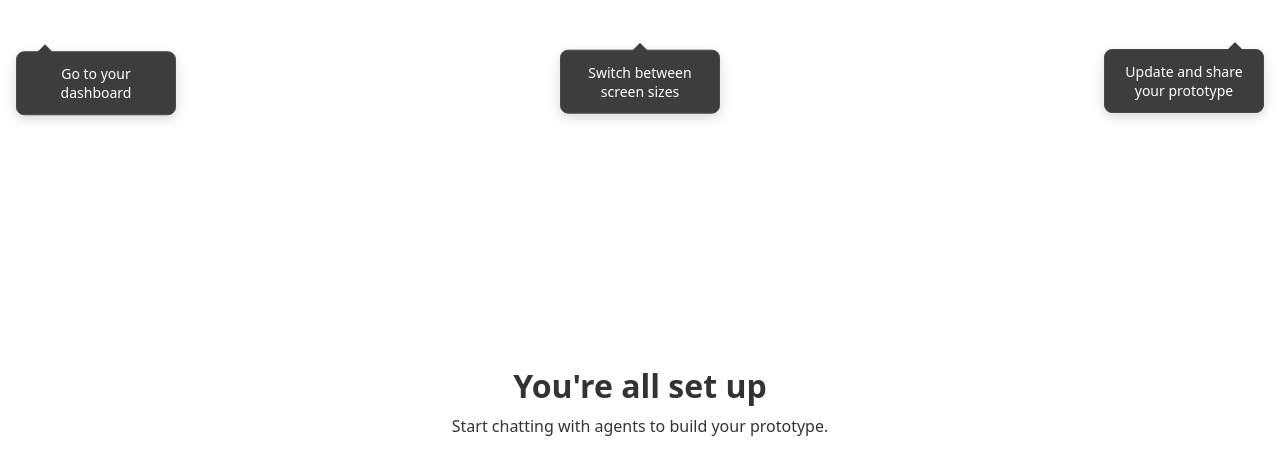
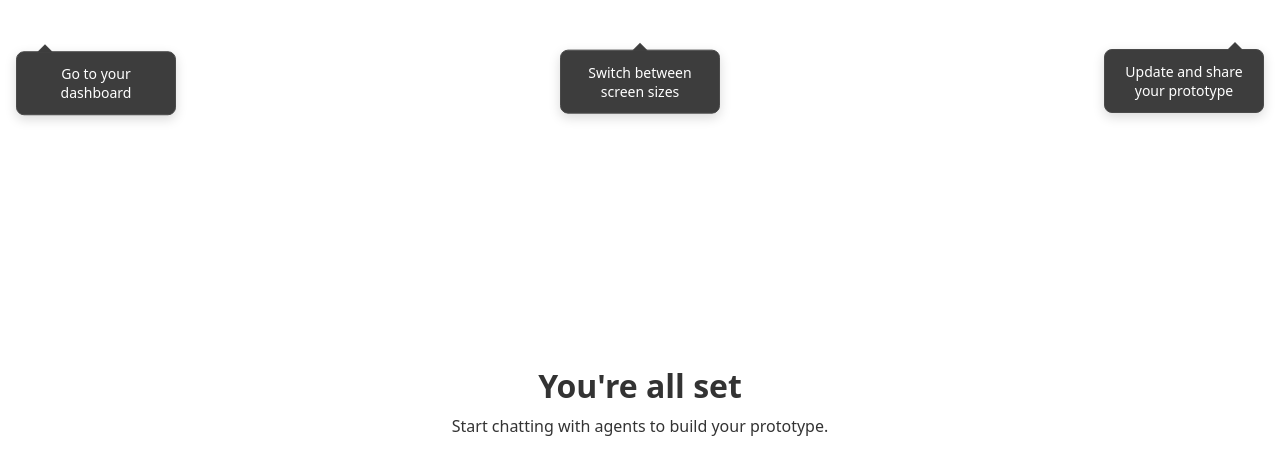
Before and after one commit to superhands-prototypes/test-d01bbcc0, a React (Vite) app: page / in a window 1280 px wide. Shown: the top 474 px of the page. Built offline with nearby package versions, Linux system fonts and the light colour scheme.

Commit message:
DOM Path: div#root > div.app > div.main-content > h1 Position: top=377px, left=416px, width=234px, height=38px React Component: App HTML Element: <h1 data-cursor-element-id="cursor-el-14">You're all set up</h1> You're all set

```diff
--- a/src/App.tsx
+++ b/src/App.tsx
@@ -21,7 +21,7 @@ export default function App() {
 
       {/* Main content */}
       <div className="main-content">
-        <h1>You're all set up</h1>
+        <h1>You're all set</h1>
         <p>Start chatting with agents to build your prototype.</p>
       </div>
     </div>
```
